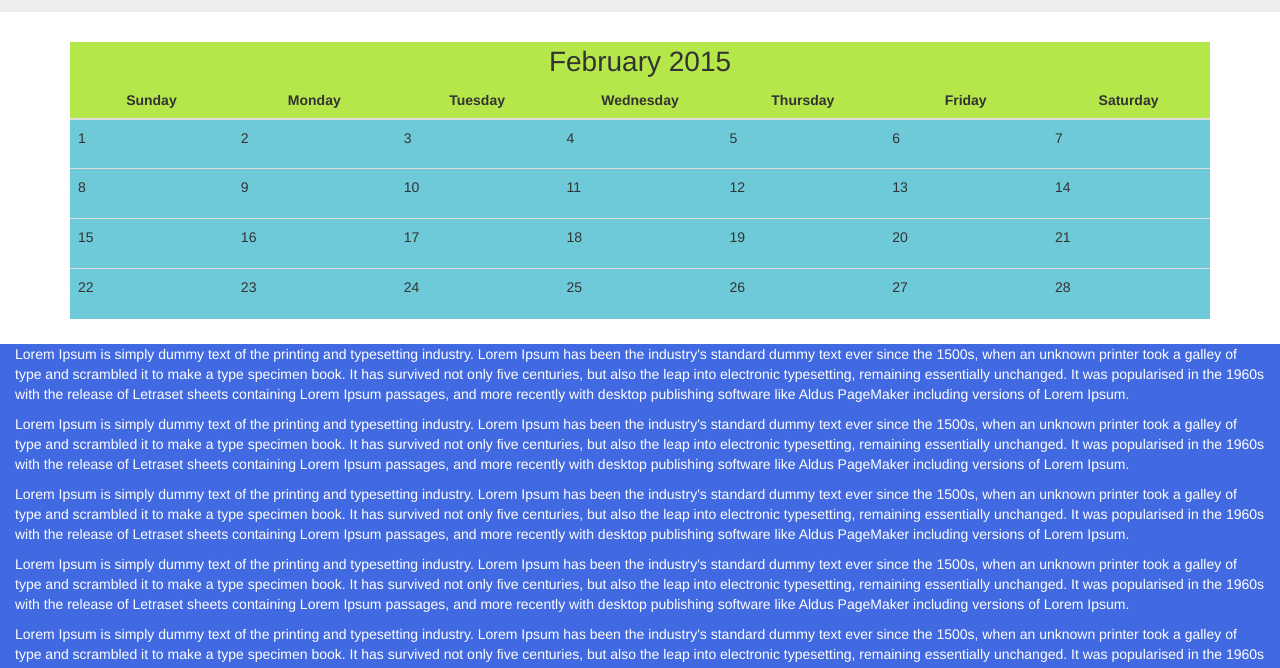
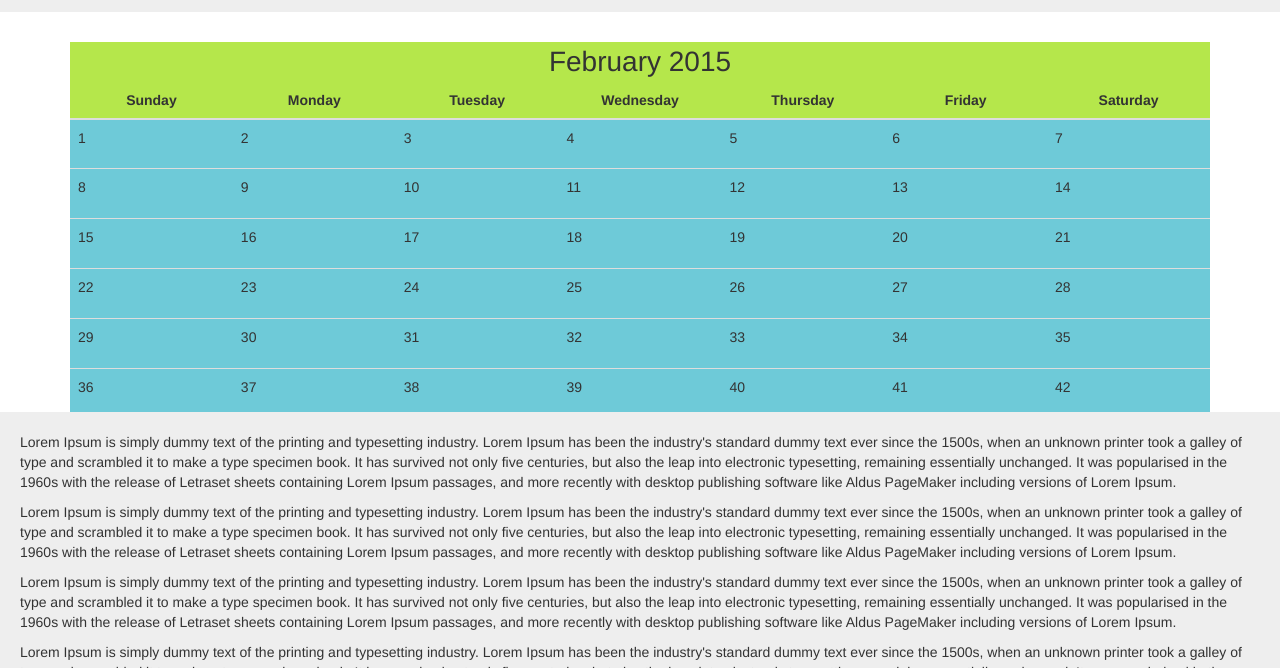
Before and after one commit to anujp41/CalendarApp, a React app: page / in a window 1280 px wide. Shown: the part 132-800 px from the top of the page. Built offline with nearby package versions, Linux system fonts and the light colour scheme; no server answers.

Commit message:
created fixed scrollable footer in the bototm of Calendar event; all events in a given month will be listed here

```diff
--- a/CalendarFrontEnd/app/Calendar.js
+++ b/CalendarFrontEnd/app/Calendar.js
@@ -54,7 +54,7 @@ class CalendarPage extends Component {
   }
 
   renderDateTable() {
-    let dateTable = new Array(4);
+    let dateTable = new Array(6);
     const maxLength = dateTable.length;
     for (let i = 0; i < maxLength; i++) {
       dateTable[i] = this.renderDateRow(i);
--- a/CalendarFrontEnd/app/EventList.css
+++ b/CalendarFrontEnd/app/EventList.css
@@ -1,11 +1,22 @@
 .event-footer {
   position: fixed;
-  margin-top: 25px;
-  left: 0;
-  padding: 0 15px;
-  /* bottom: 0; */
+  bottom: 0;
+  right: 0;
   width: 100%;
-  background-color: royalblue;
-  color: white;
-  /* text-align: center; */
+  height: 32vh;
+  overflow: scroll;
+  background-color: #eee;
+  padding: 20px 20px 0 20px;
 }
+
+@media only screen and (max-width: 600px) {
+  .event-footer {
+    height: 25vh;
+  }
+}
+
+@media only screen and (max-width: 350px) {
+  .event-footer {
+    height: 20vh;
+  }
+}
```
